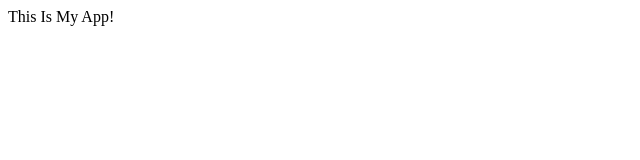
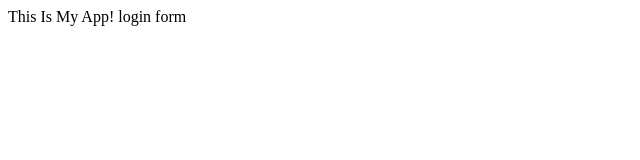
Before and after one commit to sona289/myappsample, a plain HTML site: page index.html in a window 1280 px wide. Shown: the full height of the page, 0-640 px from the left. Drawn offline with Linux system fonts and the light colour scheme.

Commit message:
login form

```diff
--- /dev/null
+++ b/dir2/app2.js
@@ -0,0 +1 @@
+console.log("hi");
--- a/index.html
+++ b/index.html
@@ -5,5 +5,6 @@
 </head>
 <body>
    This Is My App!
+   login form
 </body>
 </html>
```
Also changed, not shown: log.txt (added), login.html (added).
